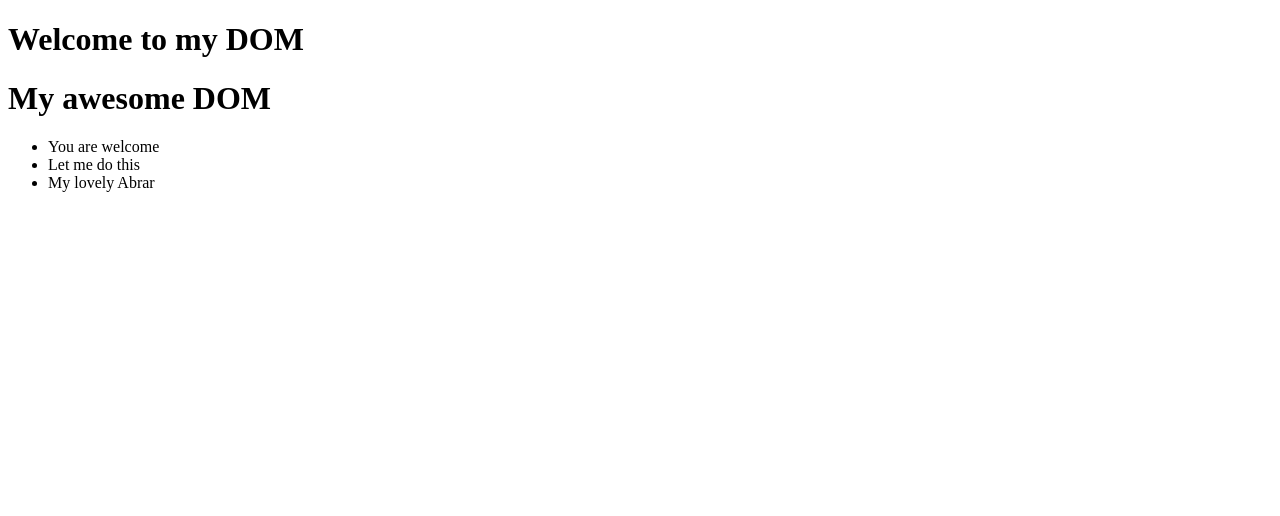
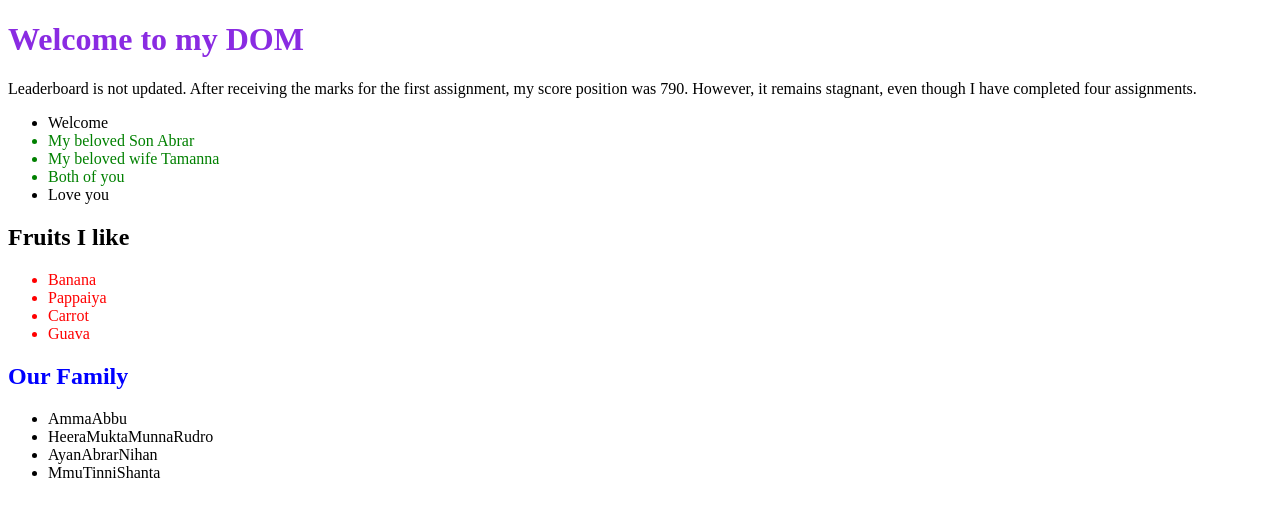
Before and after one commit to akmazhar/tour-of-document-object-model, a plain HTML site: page index.html in a window 1280 px wide. Drawn offline with Linux system fonts and the light colour scheme.

Commit message:
all file created

```diff
--- a/index.html
+++ b/index.html
@@ -4,18 +4,85 @@
     <meta charset="UTF-8">
     <meta name="viewport" content="width=device-width, initial-scale=1.0">
     <title>Tour of DOM</title>
+    <link rel="stylesheet" href="styles/style.css">
+    <style>
+        .fruits-container{
+            color: red;
+        }
+        #family-title{
+            color: blue;
+        }
+        #fruits-title{
+            color: black;
+        }
+        .important-person{
+            color: green;
+            backgroundColor: rgb(226, 156, 43);
+        }
+    </style>
 </head>
 <body>
     <header>
         <h1>Welcome to my DOM</h1>
+        <p>Leaderboard is not updated. After receiving the marks for the first assignment, my score position was 790. However, it remains stagnant, even though I have completed four assignments.</p>
     </header>
     <main>
-        <h1>My awesome DOM</h1>
-        <ul>
-            <li>You are welcome</li>
-            <li>Let me do this</li>
-            <li>My lovely Abrar</li>
-        </ul>
+        <section>
+            <ul>
+                <li>Welcome</li>
+                <li class="important-person">My beloved Son Abrar</li>
+                <li class="important-person">My beloved wife Tamanna</li>
+                <li class="important-person">Both of you</li>
+                <li>Love you</li>
+            </ul>
+        </section>
+        <section class="fruits-container">
+            <h1 id="fruits-title" class="some-class random-class blue-bg">Fruits I like</h1>
+            <ul>
+                <li>Banana</li>
+                <li>Pappaiya</li>
+                <li>Carrot</li>
+                <li>Guava</li>
+            </ul>
+        </section>
+        <section>
+            <h1 id="family-title">Our Family</h1>
+            <ul>
+                <li>AmmaAbbu</li>
+                <li>HeeraMuktaMunnaRudro</li>
+                <li>AyanAbrarNihan</li>
+                <li>MmuTinniShanta</li>
+            </ul>
+        </section>
     </main>
+    <script src="js/dom.js"></script>
+    <script>
+
+     const liCollection = document.getElementsByTagName('li');
+    //  console.log(liCollection);
+    for(const li of liCollection){
+        // console.log(li.innerText);
+        const allHeadings = document.getElementsByTagName('h1');
+    }
+    for(const h1 of allHeadings){
+        // console.log(h1.innerText);
+    }
+   //vvi
+    const persons = document.getElementById('fruits-title');
+    fruitsTitle.innerText = 'Fruits changed by JS';
+
+    //vvi
+    const person = document.getElementsByClassName('important-person');
+    for (const person of persons){
+        consol.log(person.innerText)
+    }
+    //querySelector
+    //querySelectorAll
+    const someLi = document.querySelectorAll('fruits-container li');
+    // console.log(someLi);
+    fo(const li of someLi){
+    console.log(li.innerText);
+    }
+    </script>
 </body>
 </html>
--- /dev/null
+++ b/js/dom.js
@@ -0,0 +1,2 @@
+console.log('hello from js')
+console.log(document.body);
--- a/styles/style.css
+++ b/styles/style.css
@@ -0,0 +1,3 @@
+h1{
+    color: blueviolet;
+}
```
